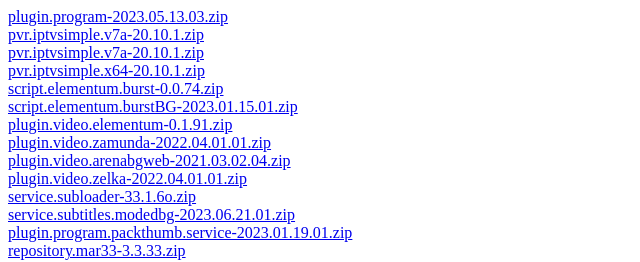
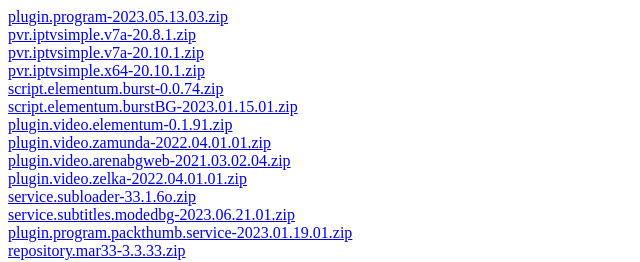
Before and after one commit to alfonsu/alfonsu.github.io, a plain HTML site: page index.html in a window 1280 px wide. Shown: the full height of the page, 0-640 px from the left. Drawn offline with Linux system fonts and the light colour scheme.

Commit message:
Add files via upload

```diff
--- a/index.html
+++ b/index.html
@@ -1,5 +1,5 @@
 <a href="plugin.program-2023.05.13.03.zip">plugin.program-2023.05.13.03.zip</a><br>
-<a href="pvr.iptvsimple.v7a-20.8.1.zip">pvr.iptvsimple.v7a-20.10.1.zip</a><br>
+<a href="pvr.iptvsimple.v7a-20.8.1.zip">pvr.iptvsimple.v7a-20.8.1.zip</a><br>
 <a href="pvr.iptvsimple.v7a-20.10.1.zip">pvr.iptvsimple.v7a-20.10.1.zip</a><br>
 <a href="pvr.iptvsimple.x64-20.10.1.zip">pvr.iptvsimple.x64-20.10.1.zip</a><br>
 <a href="script.elementum.burst-0.0.74.zip">script.elementum.burst-0.0.74.zip</a><br>
```
